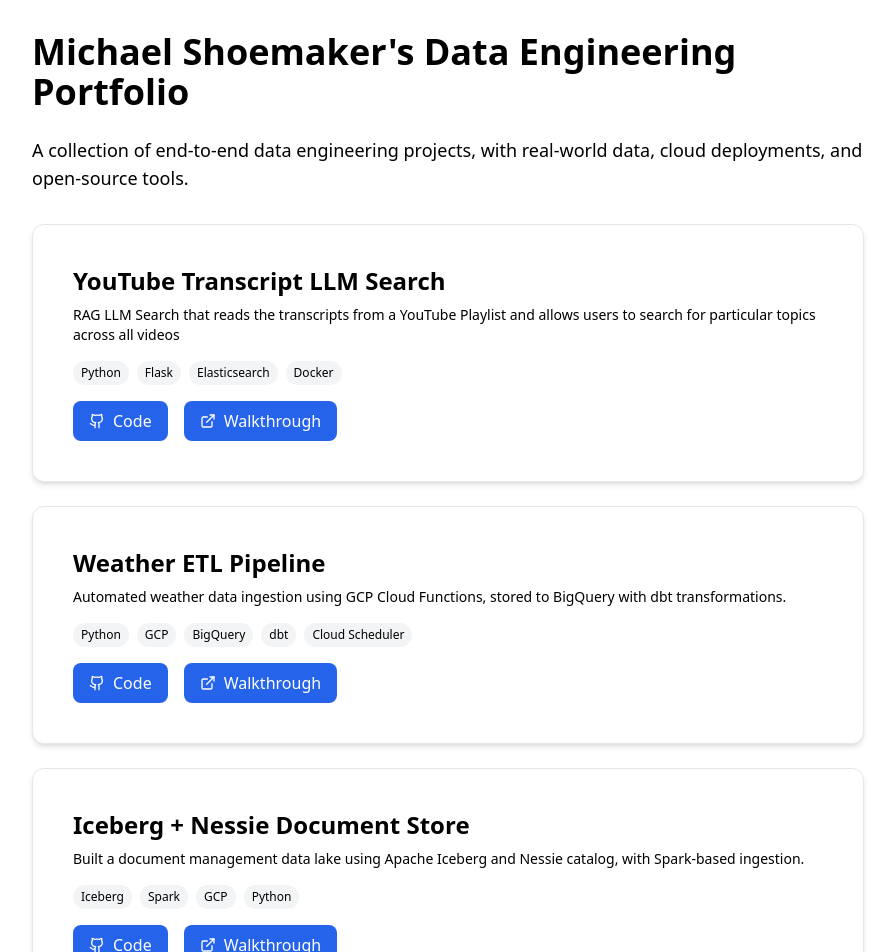
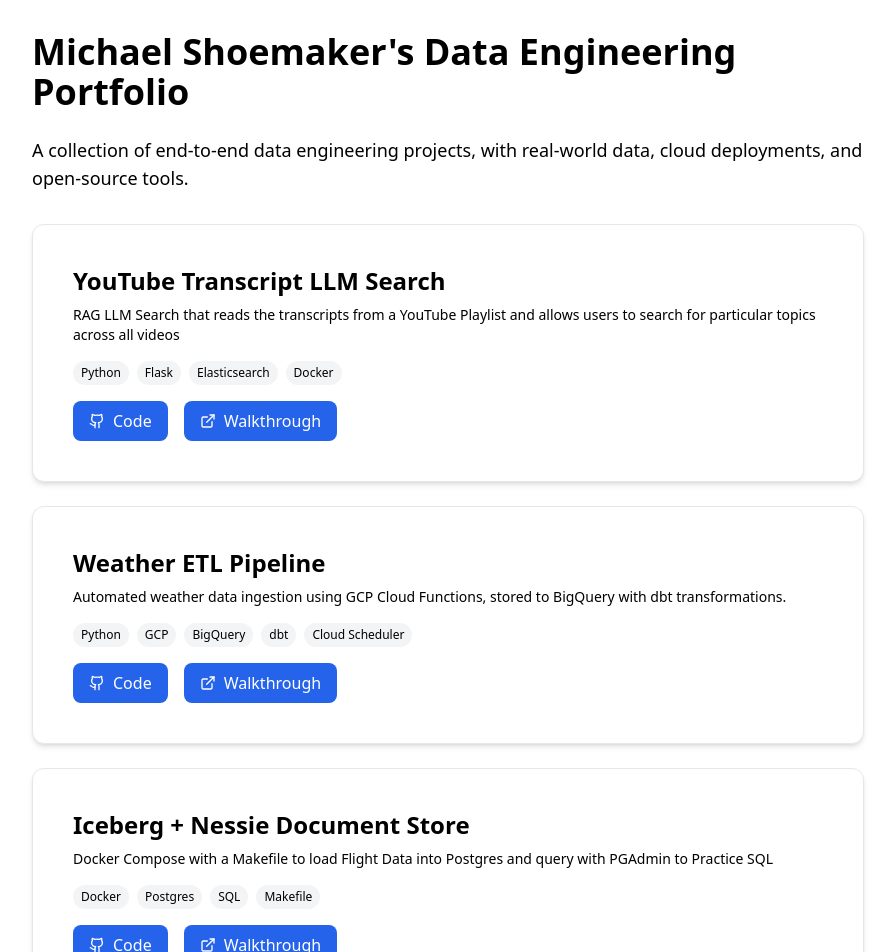
Before and after one commit to MichaelShoemaker/portfolio-site, a React (Vite) app: page / in a window 1280 px wide. Shown: the top 952 px of the page, without its empty margins (192-1087 px from the left). Built offline with nearby package versions, Linux system fonts and the light colour scheme.

Commit message:
Added SQL Flight Data Project

```diff
--- a/src/PortfolioPage.jsx
+++ b/src/PortfolioPage.jsx
@@ -23,10 +23,10 @@ const projects = [
   {
     title: "Iceberg + Nessie Document Store",
     description:
-      "Built a document management data lake using Apache Iceberg and Nessie catalog, with Spark-based ingestion.",
-    stack: ["Iceberg", "Spark", "GCP", "Python"],
-    github: "https://github.com/yourusername/iceberg-docs",
-    live: "https://your-app-url-3.render.com"
+      "Docker Compose with a Makefile to load Flight Data into Postgres and query with PGAdmin to Practice SQL",
+    stack: ["Docker", "Postgres", "SQL", "Makefile"],
+    github: "https://github.com/MichaelShoemaker/sql_practice_flight_data",
+    live: "https://www.youtube.com/watch?v=dThedBOnozQ"
   }
 ];
 
```
